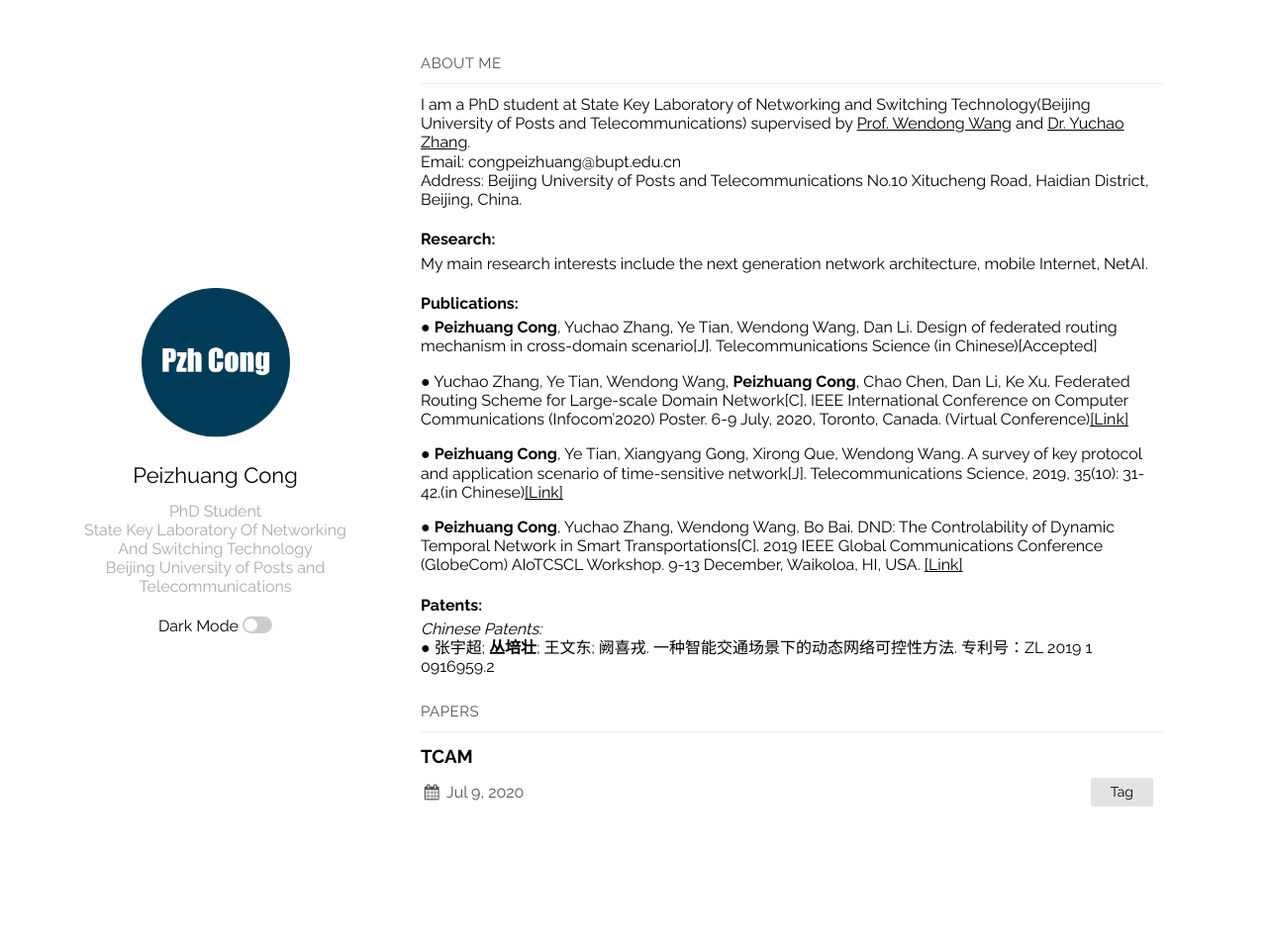
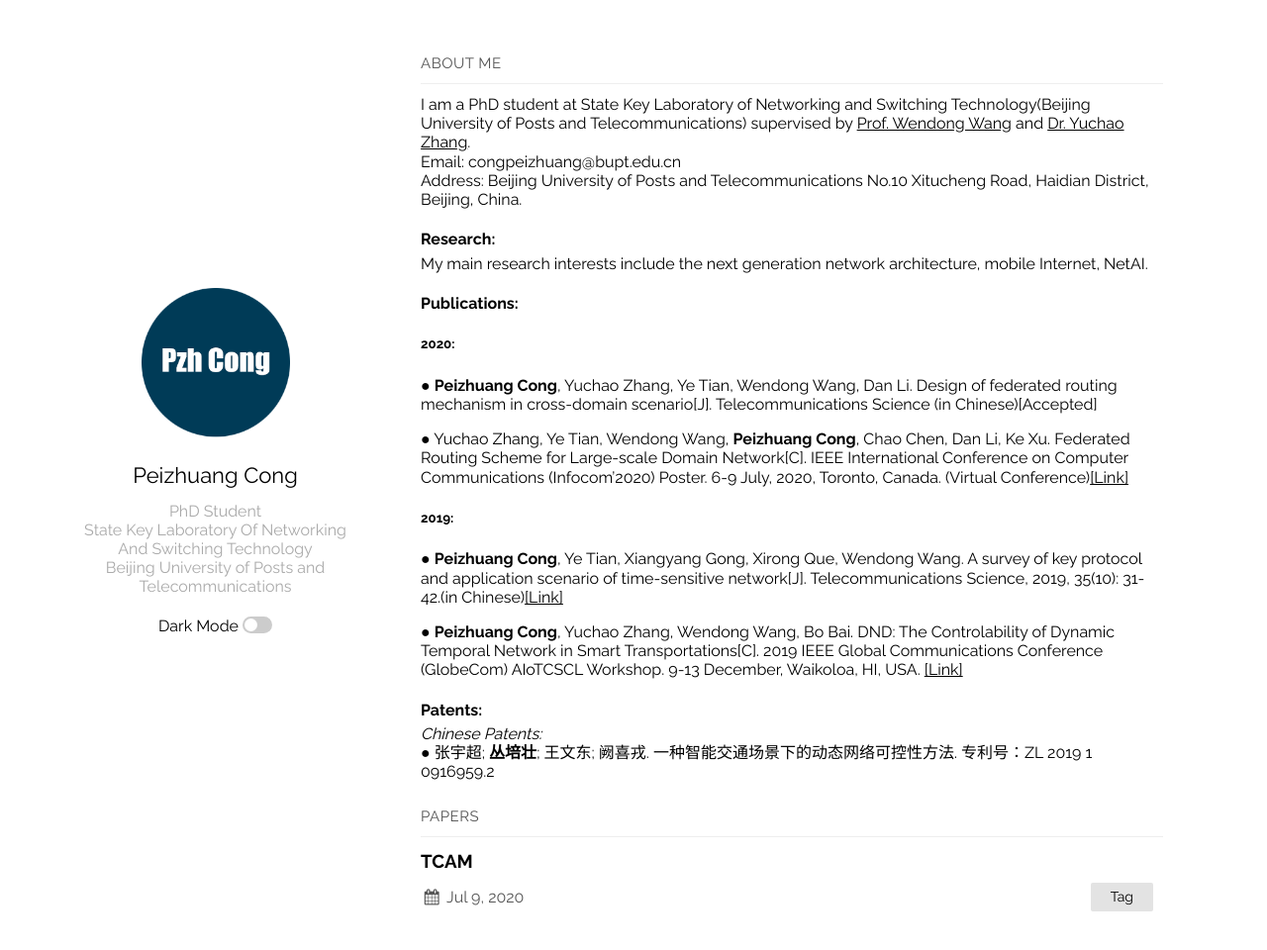
Before and after one commit to congpeizhuang/congpeizhuang.github.io, a Jekyll site: the page built from index.md, in a window 1280 px wide and 966 px high. Shown: the top 960 px of the window at 99% size. Built offline with Jekyll 4.4.1, drawn with Linux system fonts in a browser that asks for light colours.

Commit message:
Update index.md

```diff
--- a/index.md
+++ b/index.md
@@ -9,10 +9,12 @@ Address: Beijing University of Posts and Telecommunications No.10 Xitucheng Road
 My main research interests include the next generation network architecture, mobile Internet, NetAI.
 
 #### Publications:
+##### 2020:
 ● **Peizhuang Cong**, Yuchao Zhang, Ye Tian, Wendong Wang, Dan Li. Design of federated routing mechanism in cross-domain scenario[J]. Telecommunications Science (in Chinese)[Accepted]
 
 ● Yuchao Zhang, Ye Tian, Wendong Wang, **Peizhuang Cong**, Chao Chen, Dan Li, Ke Xu. Federated Routing Scheme for Large-scale Domain Network[C]. IEEE International Conference on Computer Communications (Infocom'2020) Poster. 6-9 July, 2020, Toronto, Canada. (Virtual Conference)[[Link]](https://ieeexplore.ieee.org/abstract/document/9162750)
 
+##### 2019:
 ● **Peizhuang Cong**, Ye Tian, Xiangyang Gong, Xirong Que, Wendong Wang. A survey of key protocol and application scenario of time-sensitive network[J]. Telecommunications Science, 2019, 35(10): 31-42.(in Chinese)[[Link]](http://www.infocomm-journal.com/dxkx/CN/10.11959/j.issn.1000-0801.2019227)
 
 ● **Peizhuang Cong**, Yuchao Zhang, Wendong Wang, Bo Bai. DND: The Controlability of Dynamic Temporal Network in Smart Transportations[C]. 2019 IEEE Global Communications Conference (GlobeCom) AIoTCSCL Workshop. 9-13 December, Waikoloa, HI, USA. [[Link]](https://ieeexplore.ieee.org/abstract/document/9024562)
```
